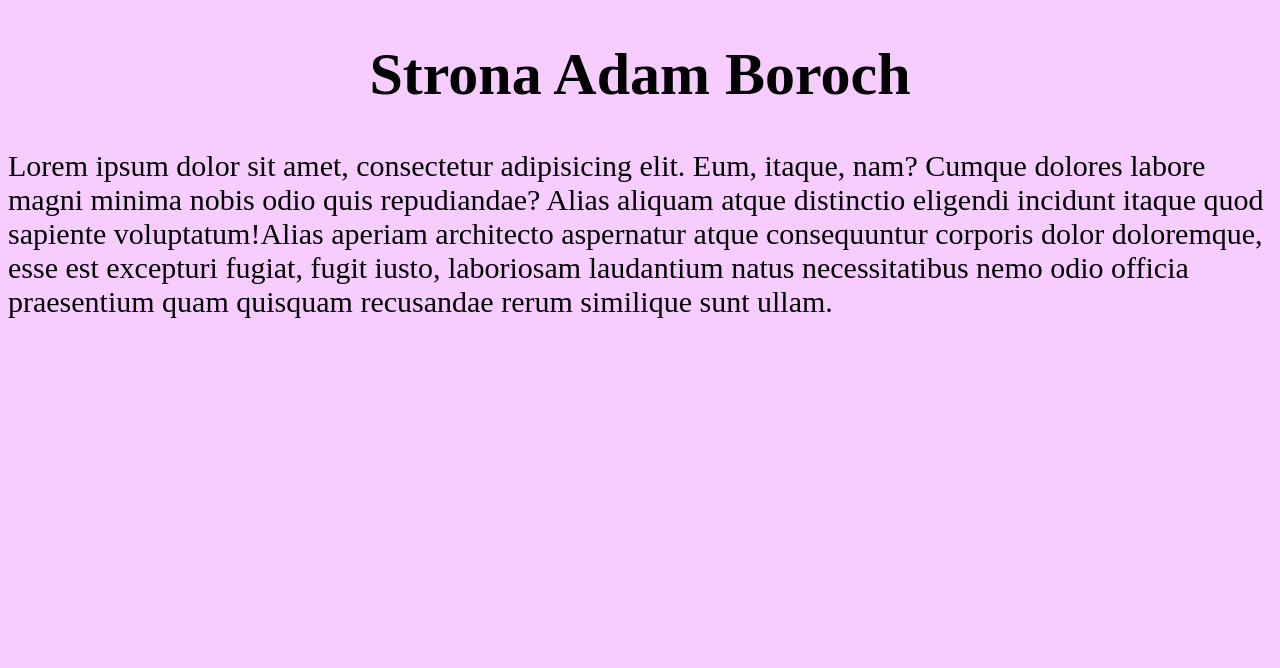
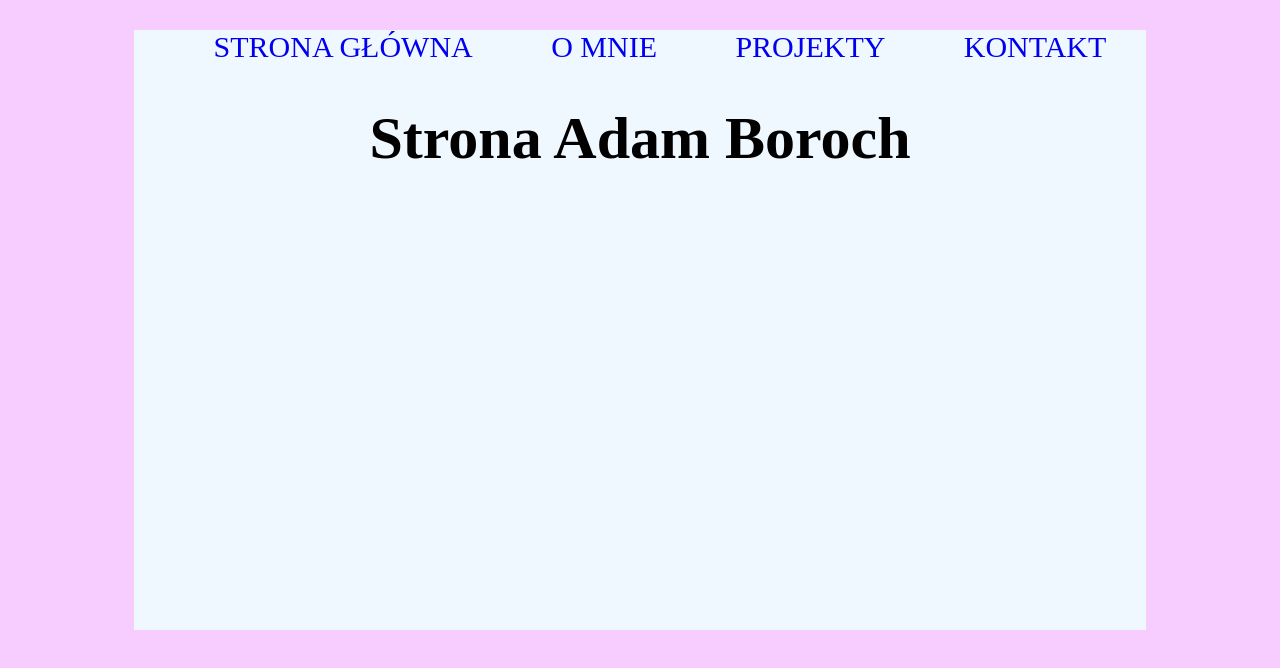
Before and after one commit to BorochAdam/adamboroch.pl, a plain HTML site: page index.html in a window 1280 px wide. Drawn offline with Linux system fonts and the light colour scheme.

Commit message:
dodany ul w headerze

```diff
--- a/css/style.css
+++ b/css/style.css
@@ -6,3 +6,19 @@ body{
 h1{
     text-align: center;
 }
+.container{
+    width: 80%;
+    height: 600px;
+    background-color: aliceblue;
+    margin: 0 auto;
+}
+ul{
+    list-style-type: none;
+    display: flex;
+    flex-direction: row;
+    justify-content: space-around;
+    text-transform: uppercase;
+}
+li a{
+    text-decoration: none;
+}
--- a/index.html
+++ b/index.html
@@ -10,11 +10,16 @@
 
 </head>
 <body>
-    <h1>
-        Strona Adam Boroch
-    </h1>
-<p>
-    <span>Lorem ipsum dolor sit amet, consectetur adipisicing elit. Eum, itaque, nam? Cumque dolores labore magni minima nobis odio quis repudiandae? Alias aliquam atque distinctio eligendi incidunt itaque quod sapiente voluptatum!</span><span>Alias aperiam architecto aspernatur atque consequuntur corporis dolor doloremque, esse est excepturi fugiat, fugit iusto, laboriosam laudantium natus necessitatibus nemo odio officia praesentium quam quisquam recusandae rerum similique sunt ullam.</span>
-</p>
+    <div class="container">
+        <ul>
+            <li><a href="#">Strona główna</a></li>
+            <li><a href="#">O mnie</a></li>
+            <li><a href="#">Projekty</a></li>
+            <li><a href="#">Kontakt</a></li>
+        </ul>
+        <h1>
+            Strona Adam Boroch
+        </h1>
+    </div>
 </body>
 </html>
```
